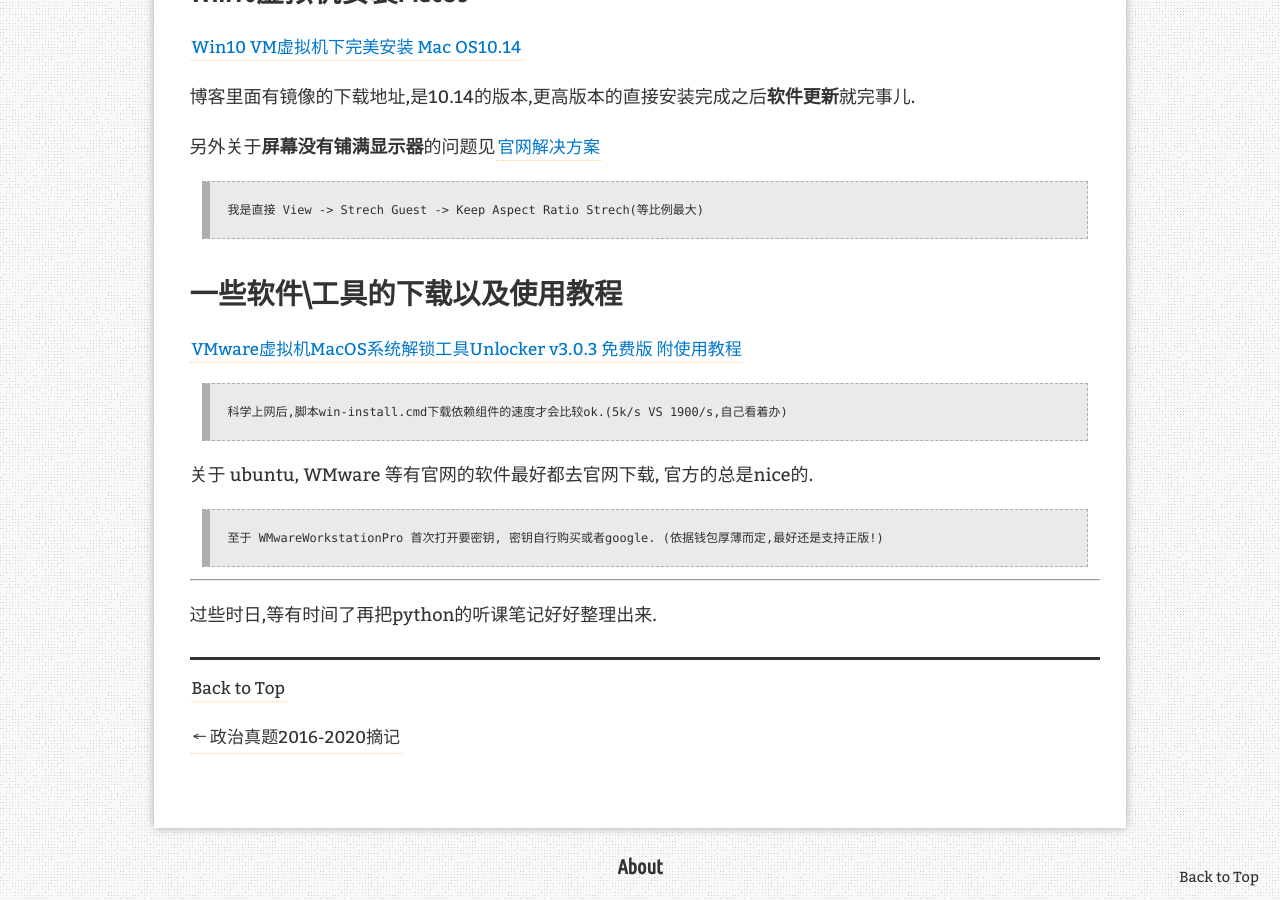
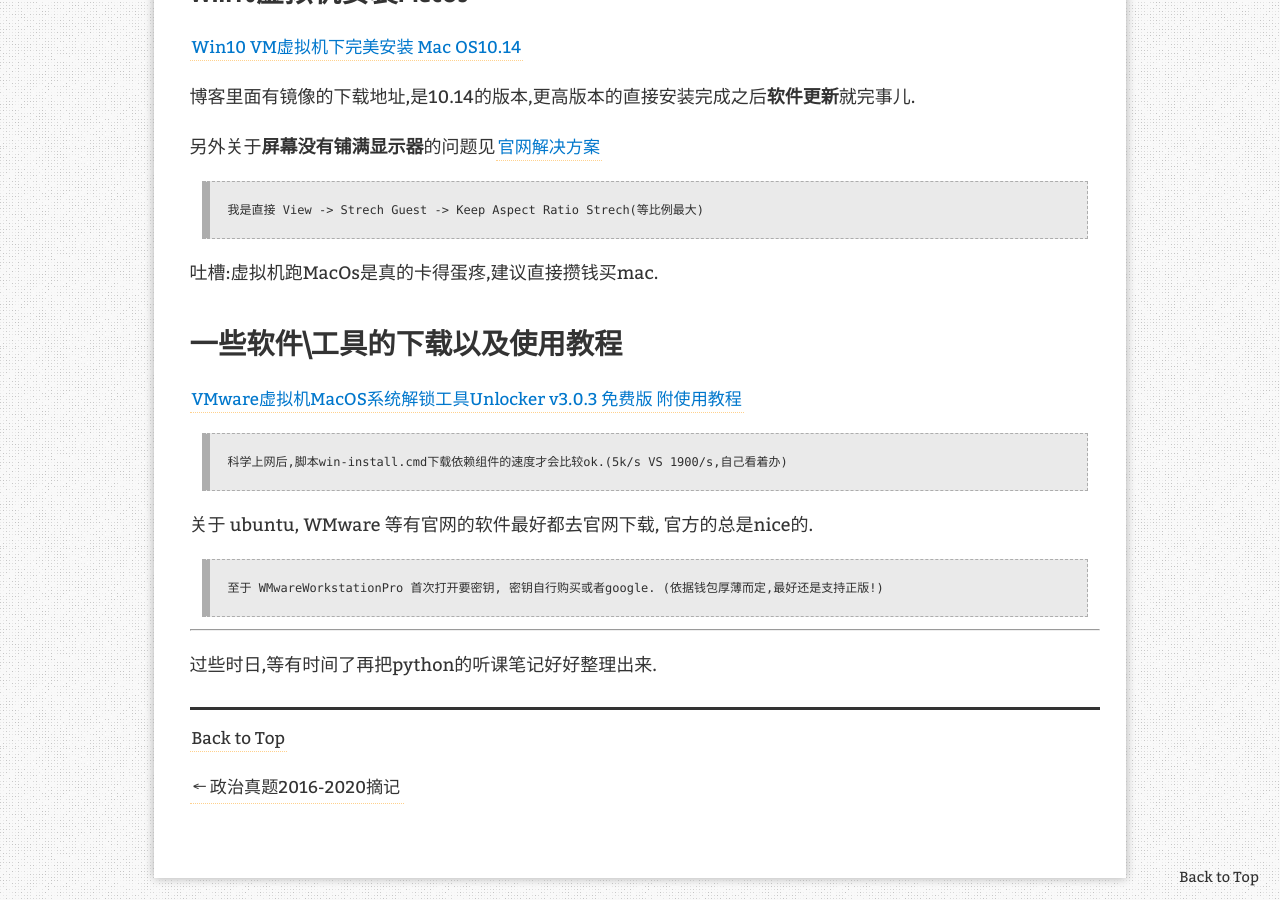
Before and after one commit to AuthurWhywait/AuthurWhywait.github.io, a Jekyll site: the page built from _posts/2021-02-20-some_useful_blogs.md, in a window 1280 px wide and 900 px high, scrolled down 852 px. Built offline with Jekyll 4.4.1, drawn with Linux system fonts in a browser that asks for light colours; comment, search, counter and statistics services are not loaded.

Commit message:
Update 2021-02-20-some_useful_blogs.md

```diff
--- a/_posts/2021-02-20-some_useful_blogs.md
+++ b/_posts/2021-02-20-some_useful_blogs.md
@@ -32,6 +32,8 @@
 另外关于**屏幕没有铺满显示器**的问题见[官网解决方案](https://docs.vmware.com/cn/VMware-Workstation-Pro/16.0/com.vmware.ws.using.doc/GUID-D4C5F2ED-E23D-4ADD-9DBF-55B9EAFA90B1.html)
 > 我是直接 View -> Strech Guest -> Keep Aspect Ratio Strech(等比例最大)
 
+吐槽:虚拟机跑MacOs是真的卡得蛋疼,建议直接攒钱买mac.
+
 ## 一些软件\工具的下载以及使用教程
 
 [VMware虚拟机MacOS系统解锁工具Unlocker v3.0.3 免费版 附使用教程](https://www.jb51.net/softs/697358.html#downintro2)
```
